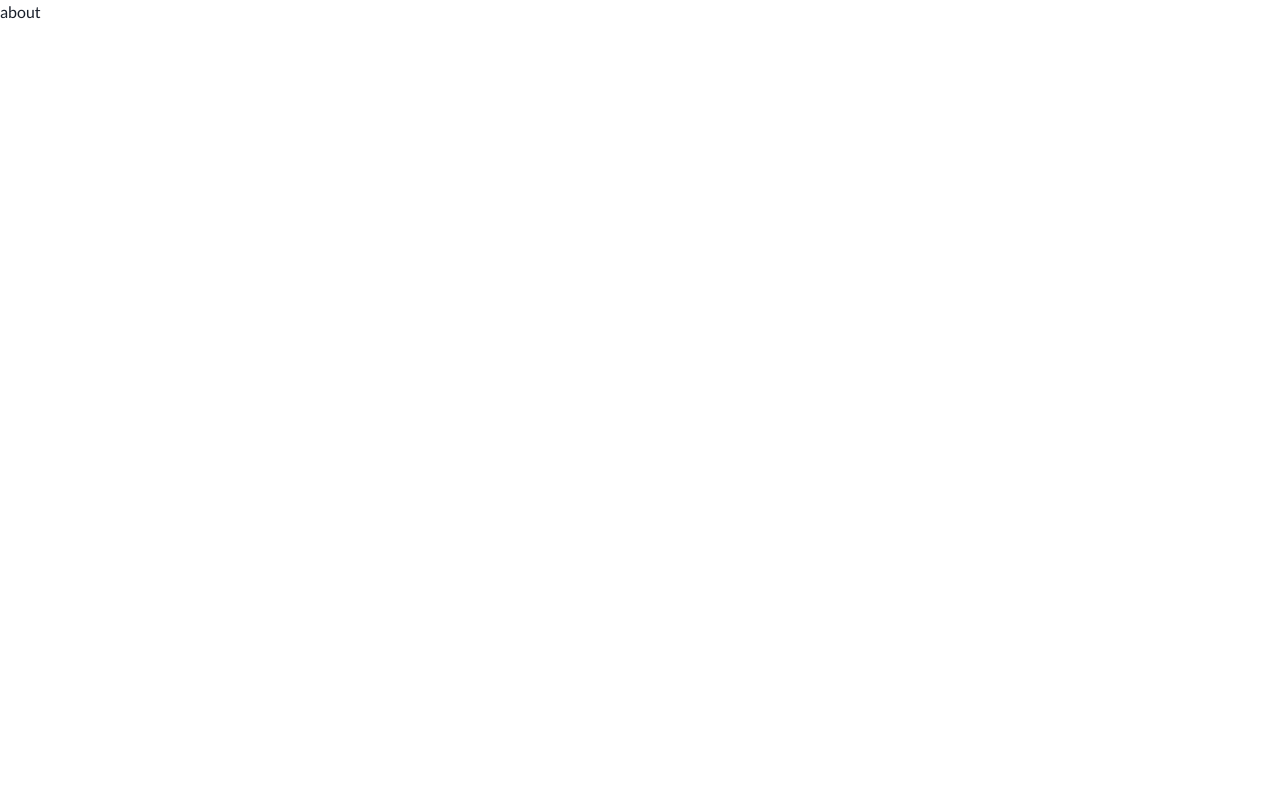
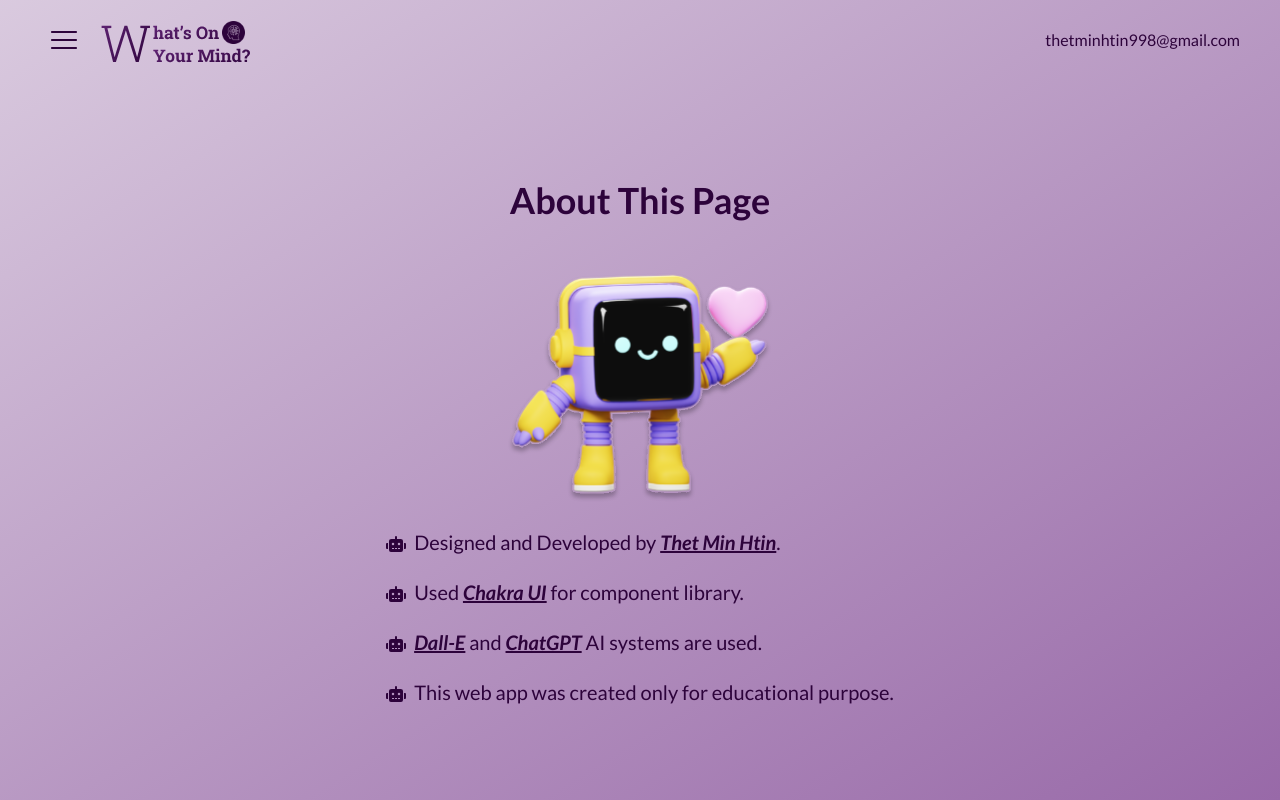
Before and after one commit to ClockWize171/nextjs-ai-image-generator, a Next.js app: page /about in a window 1280 px wide. Built offline with nearby package versions, Linux system fonts and the light colour scheme.

Commit message:
finish about

```diff
--- a/src/components/Navbar/Navbar.jsx
+++ b/src/components/Navbar/Navbar.jsx
@@ -17,6 +17,7 @@ import SideMenu from './SideMenu'
 import lightLogo from '../../assets/logo-white.svg'
 import darkLogo from '../../assets/logo-dark.svg'
 import styles from './Navbar.module.css'
+import Link from 'next/link';
 
 const Navbar = () => {
   const { isOpen, onOpen, onClose } = useDisclosure()
@@ -25,7 +26,7 @@ const Navbar = () => {
   const isDark = colorMode === "dark"
 
   return (
-    <Flex justifyContent='center' alignItems='center' p={3}>
+    <Flex justifyContent='center' alignItems='center' h='10vh' px={[2,10]}>
       <Box>
         <IconButton
           color={useColorModeValue('myPurple.40', 'myPurple.10')}
@@ -38,12 +39,14 @@ const Navbar = () => {
         <SideMenu isOpen={isOpen} onClose={onClose} />
       </Box>
       <Box px={3}>
+        <Link href='/'>
           <Image
             src={useColorModeValue(darkLogo, lightLogo)}
             className={styles.logo}
             alt='logo'
             placeholder="blur"
             blurDataURL={'../../assets/logo-white.svg'} />
+        </Link>
       </Box>
       <Spacer />
       <Box>
--- a/src/pages/SectionOne.jsx
+++ b/src/pages/SectionOne.jsx
@@ -2,7 +2,8 @@ import React from 'react'
 import { Box, Flex, Text, Button, useColorModeValue } from '@chakra-ui/react'
 import { motion } from 'framer-motion'
 import Image from 'next/image'
-import sectionOneImg from '../assets/section-one-image.png'
+import Link from 'next/link'
+import sectionOneImg from '../assets/section-one-image.svg'
 import { upDownAnimate } from '@/utils/animation'
 
 const SectionOne = () => {
@@ -22,6 +23,7 @@ const SectionOne = () => {
         </Text>
       </Box>
       <Box mt={10}>
+        <Link href='/dall-e'>
           <Button
             as={motion.div}
             borderRadius='none'
@@ -41,6 +43,8 @@ const SectionOne = () => {
           >
             Try Dall-E
           </Button>
+        </Link>
+
       </Box>
     </Flex>
   )
--- a/src/pages/SectionTwo.jsx
+++ b/src/pages/SectionTwo.jsx
@@ -1,6 +1,7 @@
 import React from 'react'
 import { Box, Button, Flex, Text, useColorModeValue } from '@chakra-ui/react'
 import Image from 'next/image'
+import Link from 'next/link'
 import { motion } from 'framer-motion'
 import sectionTwoImg from '../assets/section-two-image.png'
 import { upDownAnimate } from '@/utils/animation'
@@ -29,6 +30,7 @@ const SectionTwo = () => {
           from well-trained model called <Text as='b'><i>ChatGPT</i></Text>
         </Text>
         <Box mt={5}>
+          <Link href='/chatgpt'>
             <Button
               as={motion.div}
               borderRadius='none'
@@ -48,6 +50,7 @@ const SectionTwo = () => {
             >
               Try ChatGPT
             </Button>
+          </Link>
         </Box>
       </Flex>
     </Flex>
--- a/src/pages/about/index.js
+++ b/src/pages/about/index.js
@@ -1,8 +1,75 @@
+import Navbar from '@/components/Navbar/Navbar'
+import {
+  Box,
+  Flex,
+  Text,
+  useColorModeValue,
+  List,
+  ListItem,
+  ListIcon,
+} from '@chakra-ui/react'
+import img from '../../assets/about.svg'
+import Head from 'next/head'
 import React from 'react'
+import Image from 'next/image'
+import { FaRobot } from "react-icons/fa";
+import Link from 'next/link'
+
 
 const About = () => {
+
+  const externalLink = (href, text) => {
+    return (
+      <Link href={href} passHref={true} target='_blank'>
+        <u><b><i>{text}</i></b></u>
+      </Link>
+    )
+  }
+
   return (
-    <div>about</div>
+    <Box
+      h='100%'
+      bgGradient={useColorModeValue(
+        'linear(to-tl, myPurple.20, myPurple.10 130%)',
+        'linear(to-tl, myPurple.40 30%, myPurple.30)'
+      )}
+
+    >
+      <Head><title>Dall-E</title></Head>
+      <Navbar />
+      <Flex
+        color={useColorModeValue('myPurple.40', 'myPurple.10')}
+        h='90vh'
+        flexDir='column'
+        justifyContent='center'
+        alignItems='center'>
+        <Text fontSize={['3xl','4xl']} fontWeight='bold'>About This Page</Text>
+        <Box>
+          <Image src={img} width={300} alt='about-image' />
+        </Box>
+        <Box px={[10, 10,0]}>
+          <List spacing={5} fontSize={['md', 'xl']}>
+            <ListItem>
+              <ListIcon as={FaRobot} color={useColorModeValue('myPurple.40', 'myPurple.10')} />
+              Designed and Developed by {externalLink('https://github.com/ClockWize171', 'Thet Min Htin')}.
+            </ListItem>
+            <ListItem>
+              <ListIcon as={FaRobot} color={useColorModeValue('myPurple.40', 'myPurple.10')} />
+              Used {externalLink('https://chakra-ui.com/', 'Chakra UI')} for component library.
+            </ListItem>
+            <ListItem>
+              <ListIcon as={FaRobot} color={useColorModeValue('myPurple.40', 'myPurple.10')} />
+              {externalLink('https://openai.com/dall-e-2/', 'Dall-E')} and {externalLink('https://openai.com/blog/chatgpt/', 'ChatGPT')} AI systems are used.
+            </ListItem>
+            <ListItem>
+              <ListIcon as={FaRobot} color={useColorModeValue('myPurple.40', 'myPurple.10')} />
+              This web app was created only for educational purpose.
+            </ListItem>
+          </List>
+        </Box>
+
+      </Flex>
+    </Box>
   )
 }
 
```
Also changed, not shown: src/pages/chatgpt/index.js (+18 -1 lines), src/pages/dall-e/DallE.module.css (added, +9 -0 lines), src/pages/dall-e/index.js (+64 -1 lines), src/assets/about.svg (added), src/assets/dall-e-image.svg (added). Lines whose indentation alone changed are shown as unchanged.
